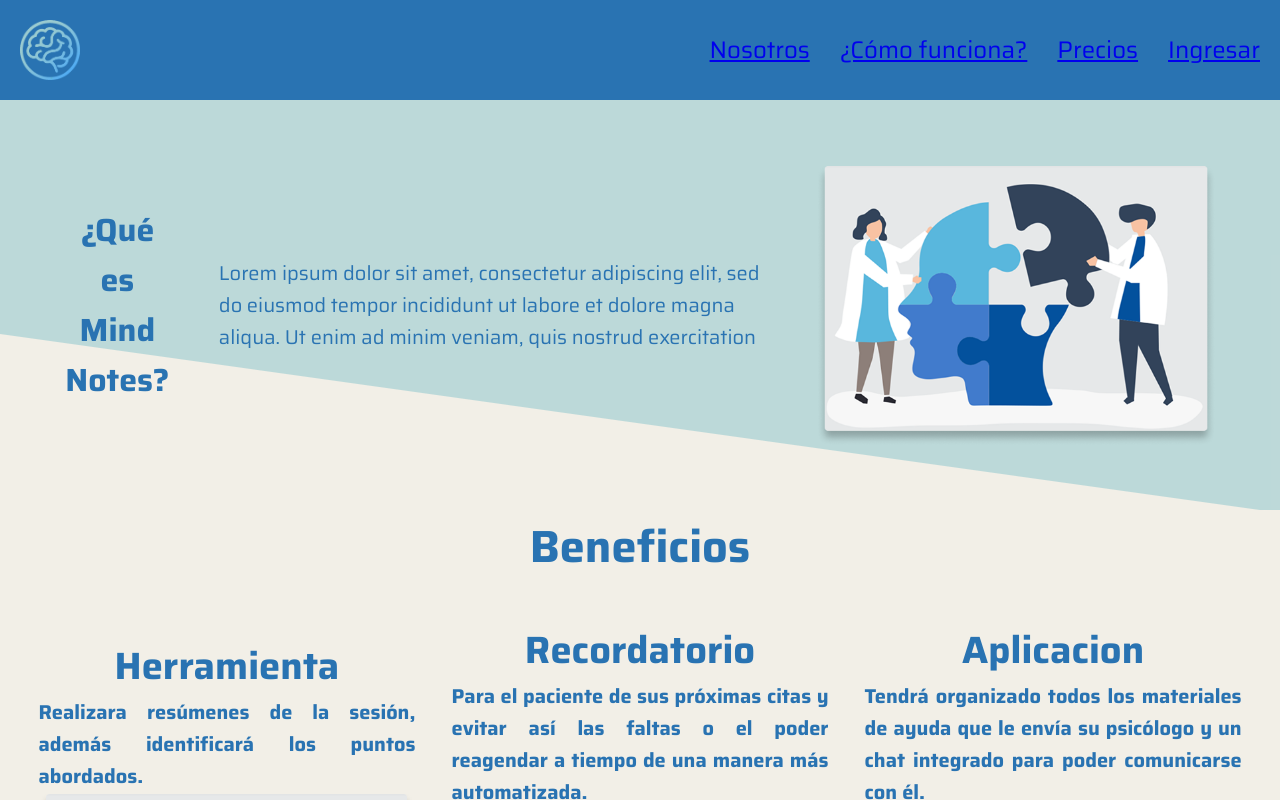
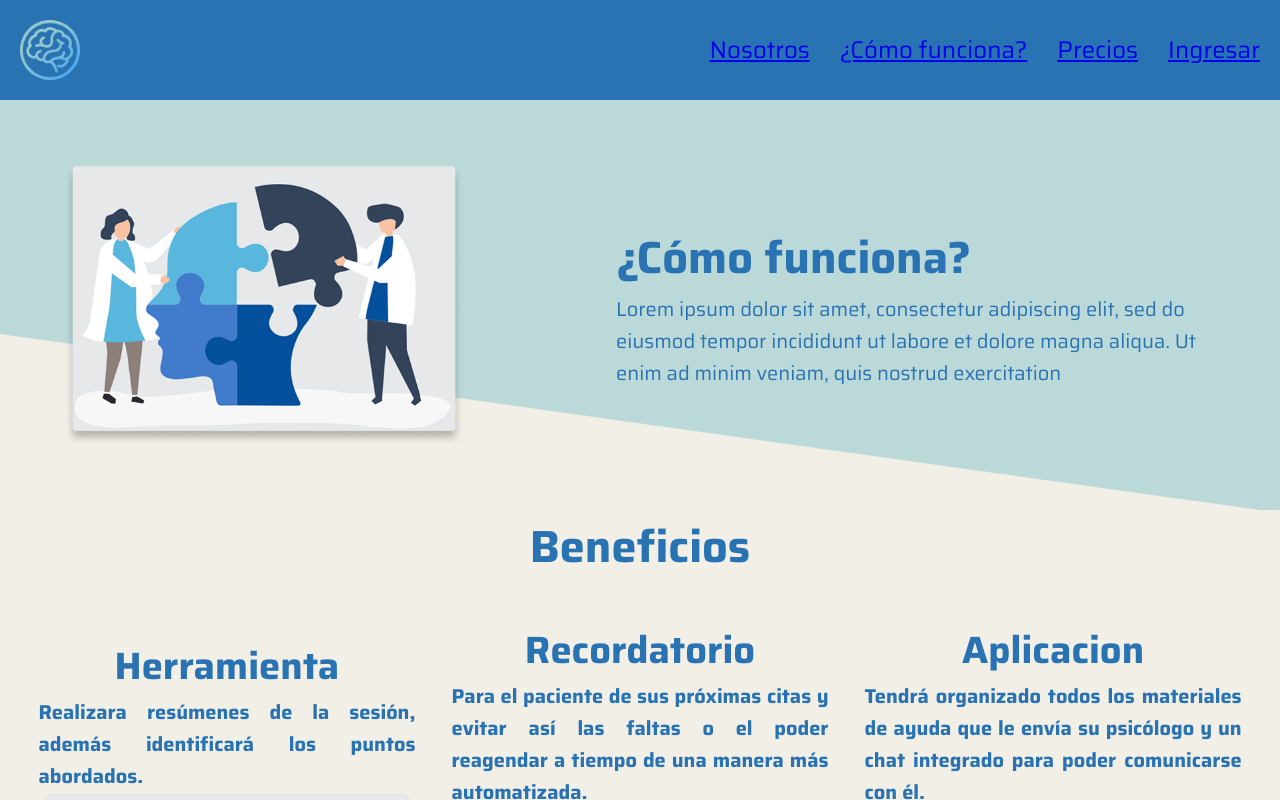
Before and after one commit to Moy446/Mind-Notes, a React (Vite) app in the folder frontend/: page /ComoFunciona in a window 1280 px wide. Shown: the top 800 px of the page. Built offline with nearby package versions, Linux system fonts and the light colour scheme.

Commit message:
Vista "Como funciona"
Diseño corregido. Falta agregar la descripción en "¿como funciona?"

```diff
--- a/frontend/src/ComoFunciona.css
+++ b/frontend/src/ComoFunciona.css
@@ -5,7 +5,6 @@
 
 .section-first {
     display: flex;
-    align-items: center;
     justify-content: space-between;
     background: rgba(154, 203, 208, 0.60);
     color: #2973B2;
@@ -15,17 +14,20 @@
 }
 
 .section-first h3 {
-    font-size: 32px;
+    font-size: 45px;
+    text-align: left;
 }
 
 .p-QueEsMindNotes {
     max-width: 600px;
     font-size: 20px;
+    text-align: left;
 }
 
 .imgNosotros {
     width: 400px;
     max-width: 100%;
+    align-items: left;
 }
 
 .separator-ComoFunciona{
@@ -48,7 +50,6 @@ h2{
 
 h3{
     color: #2973B2;
-    text-align: right;
     font-family: Saira;
     font-size: 38px;
     font-style: normal;
@@ -95,6 +96,14 @@ h3{
     font-weight: 700;
     line-height: normal;
 }
+.container{
+    display: flex;
+    flex-direction: column;
+    text-align: end;
+    justify-content: center;
+    justify-items: left;
+}
+
 
 /**/
 @media (max-width: 768px) {
--- a/frontend/src/ComoFunciona.jsx
+++ b/frontend/src/ComoFunciona.jsx
@@ -11,10 +11,14 @@ function ComoFunciona() {
         </header>
 
         <section className='section-first'>
-            <h3>¿Qué es Mind Notes?</h3>
-            <p className="p-QueEsMindNotes">Lorem ipsum dolor sit amet, consectetur adipiscing elit, sed do eiusmod tempor incididunt ut labore et dolore magna aliqua. Ut enim ad minim veniam, quis nostrud exercitation
-            </p>
             <img className= "imgNosotros" src="src/images/nosotrosImg.png" alt="Imagen" />
+            <div className='container'>
+                <h3 className='title-text'>¿Cómo funciona?</h3>
+                <p className="p-QueEsMindNotes">
+                    Lorem ipsum dolor sit amet, consectetur adipiscing elit, sed do eiusmod tempor incididunt ut labore et dolore magna aliqua. Ut enim ad minim veniam, quis nostrud exercitation
+                </p>
+            </div>
+
         </section>
 
         <div className='separator-ComoFunciona'></div>
```
